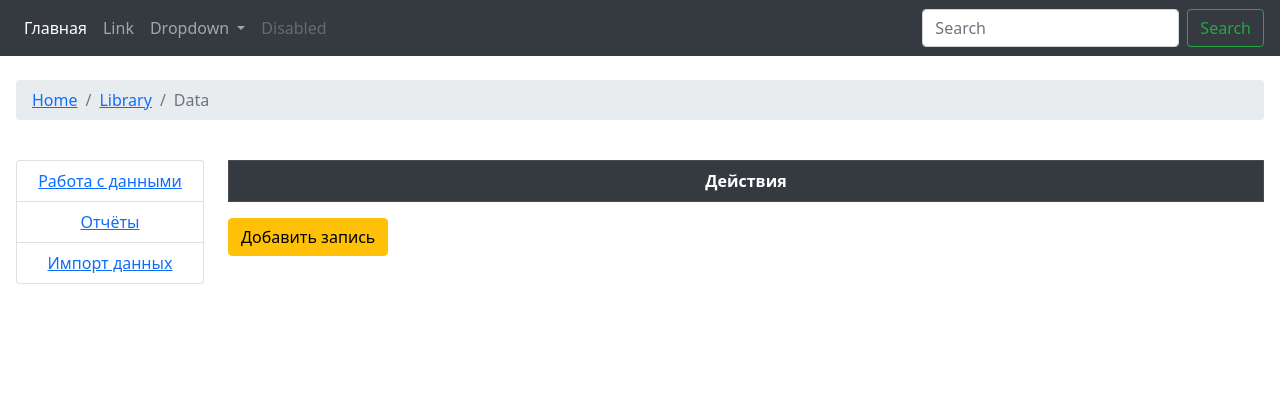
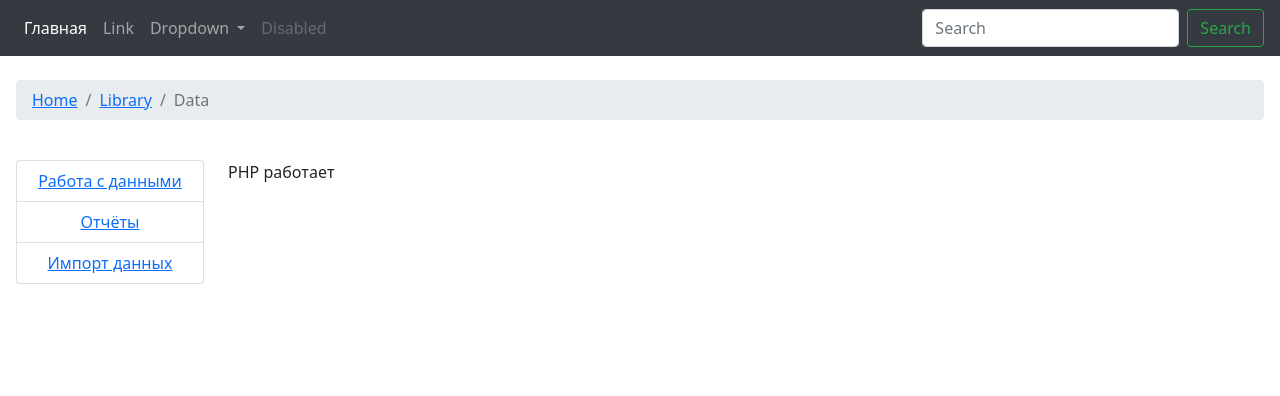
Before and after one commit to Andrew3100/MyRep, a PHP site: page /index.php?och=1 in a window 1280 px wide. Shown: the top 396 px of the page. Run offline with PHP 8.4, Linux system fonts and the light colour scheme; data that the repository does not hold is empty; some libraries are stand-ins or nearby versions.

Commit message:
тестирование

```diff
--- a/tables.php
+++ b/tables.php
@@ -1,9 +1,10 @@
 <?
+exit('PHP работает');
 /*Библиотека вызвана в связанном файле - тут вызывать нельзя, могут возникнуть ошибки*/
 require_once 'bootstrap/template.php';
 require_once "lib.php";
 
-/*Нафиг отладку*/
+/*выключаем отладку*/
 debug();
 
 
```
